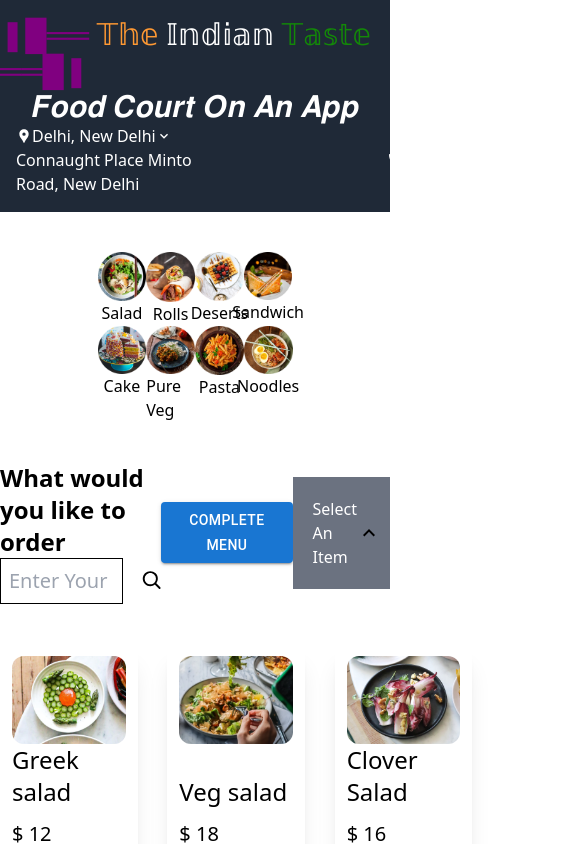
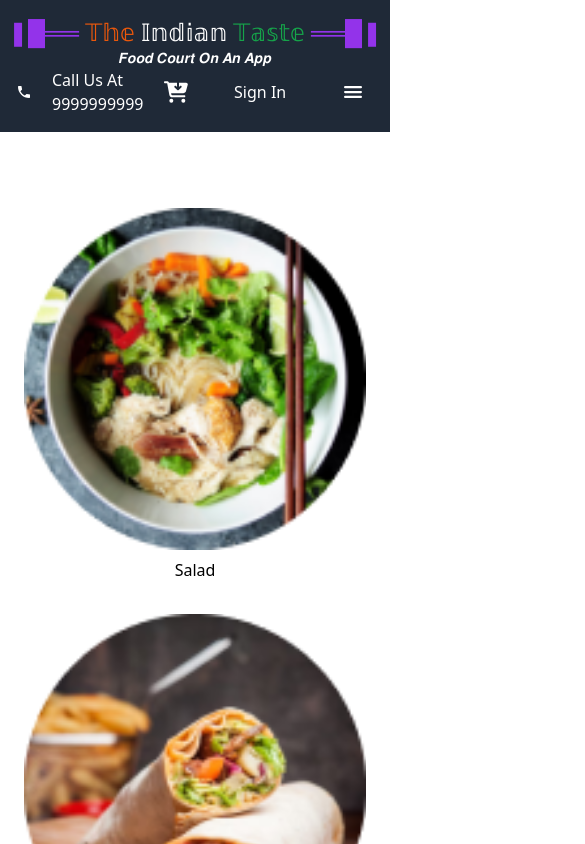
Before and after one commit to nvggupta/The-Indian-Taste, a React (Vite) app: page /menu in a window 390 px wide. Shown: the top 844 px of the page, 585 px wide, since content can reach past the window. Built offline with nearby package versions, Linux system fonts and the light colour scheme.

Commit message:
add responsive

```diff
--- a/src/App.jsx
+++ b/src/App.jsx
@@ -3,6 +3,7 @@ import Header from "./Components/Header/Header";
 import Landing from "./Components/LandingPage/Landing";
 import Login from "./Components/Login";
 import Menu from "./Components/Menu/Menu";
+import PageNoteFOund from "./Components/PageNoteFOund";
 import Signup from "./Components/Signup";
 import { BrowserRouter as Router, Route, Routes } from "react-router-dom";
 
@@ -13,10 +14,15 @@ function App() {
         <Header />
         <Routes>
           <Route path="/" element={<Landing />} />
-          <Route path="/login" element={<Login />} />
-          <Route path="/signup" element={<Signup />} />
-          <Route path="/menu" element={<Menu />}></Route>
+          <Route path="/login" element={<Login />}>
+
+
+          </Route>
+          <Route path="/signup" element={<Signup />}>
+          </Route>
+          <Route path="menu" element={<Menu />}></Route>
           <Route path="/checkout" element={<Cart />}></Route>
+          <Route path="*" element={<PageNoteFOund/>}></Route>
         </Routes>
       </Router>
     </>
--- a/src/Components/Header/Header.jsx
+++ b/src/Components/Header/Header.jsx
@@ -3,81 +3,104 @@ import { MdKeyboardArrowDown } from "react-icons/md";
 import { CiSearch } from "react-icons/ci";
 import { IoMdCall } from "react-icons/io";
 import { FaCartArrowDown } from "react-icons/fa6";
+import { IoIosLogOut } from "react-icons/io";
 import { IoMenu } from "react-icons/io5";
 import { Link } from "react-router-dom";
-import { useEffect, useState } from "react";
+import { useEffect, useState, useRef } from "react";
 import { doc, getDoc } from "firebase/firestore";
 import { auth, db } from "../FireBase/firebase";
+import { RxCross2 } from "react-icons/rx";
 
 function Header() {
-  const [profileData, setProfileData] = useState(null);
-
-  // useEffect(() => {
-  //   const fetchUserDetails = async () => {
-  //     const user = auth.currentUser;
-  //     if (user) {
-  //       const userDocRef = doc(db, "users", user.uid);
-  //       const userDoc = await getDoc(userDocRef);
-  //       if (userDoc.exists()) {
-  //         setProfileData(userDoc.data());
-  //       } else {
-  //         console.log("No Data");
-  //       }
-  //     }
-  //   };
-
-  //   fetchUserDetails();
-  // }, []);
-  useEffect(()=>{
-    setProfileData(localStorage.getItem("name"));
-  },[])
+  const [profileData, setProfileData] = useState(
+    localStorage.getItem("user") || false
+  );
+  const humBurgerRef = useRef(null);
+  const handleHumburgerMenu = () => {
+    humBurgerRef.current.style.display = "none";
+  };
+  const openHumbburgerMenu = () => {
+    humBurgerRef.current.style.display = "block";
+  };
 
   return (
     <>
-      <div className="bg-gray-800 pb-4 pt-4">
-        <Link to={'/'}>
-          <div className="flex flex-col items-center text-3xl">
-            <h3 style={{ color: "#800080" }}>
-              ❚█══<span style={{ color: "#ff9933" }}> 𝕋𝕙𝕖</span>
-              <span style={{ color: "#ffffff" }}> 𝕀𝕟𝕕𝕚𝕒𝕟</span>
-              <span style={{ color: "#138808" }}> 𝕋𝕒𝕤𝕥𝕖</span> ══█❚
+      <div className="h-40">
+        <div className="fixed top-0 z-50 w-full bg-gray-800 pb-4 pt-4">
+          <Link to={"/"}>
+            <div className="flex flex-col items-center text-2xl sm:text-3xl">
+              <h3 className="text-center">
+                <span className="text-purple-600">❚█══</span>
+                <span className="text-orange-600"> 𝕋𝕙𝕖</span>
+                <span className="text-white"> 𝕀𝕟𝕕𝕚𝕒𝕟</span>
+                <span className="text-green-600"> 𝕋𝕒𝕤𝕥𝕖</span>
+                <span className="text-purple-600"> ══█❚</span>
               </h3>
-            <span style={{ color: "#fff" }}>𝑭𝒐𝒐𝒅 𝑪𝒐𝒖𝒓𝒕 𝑶𝒏 𝑨𝒏 𝑨𝒑𝒑</span>
+              <span className="text-white text-sm sm:text-base">𝑭𝒐𝒐𝒅 𝑪𝒐𝒖𝒓𝒕 𝑶𝒏 𝑨𝒏 𝑨𝒑𝒑</span>
             </div>
           </Link>
           <div className="flex justify-between items-center px-4">
-          <div className="w-1/2">
-            <div className="flex flex-wrap items-center text-white">
+            <div className="hidden sm:flex sm:w-1/2">
+              <div className="flex items-center text-white">
                 <MdLocationPin />
                 <h4>Delhi, New Delhi</h4>
                 <MdKeyboardArrowDown />
               </div>
-            <p className="text-white">Connaught Place Minto Road, New Delhi</p>
+              <p className="text-white">
+                Connaught Place Minto Road, New Delhi
+              </p>
             </div>
-          <div className="flex justify-around items-center w-1/2">
-            <div className="ms-48 flex justify-around items-center w-1/3">
+            <div className="flex justify-around items-center w-full sm:w-1/2">
               <div className="flex items-center justify-center gap-5 text-white">
                 <IoMdCall />
                 <div>
                   <p>Call Us At</p>
                   <p>9999999999</p>
                 </div>
-                <CiSearch className="text-2xl" />
-               <Link to={"/checkout"}> <FaCartArrowDown className="text-2xl" /></Link>
+                <Link to={"/checkout"}>
+                  <FaCartArrowDown className="text-2xl" />
+                </Link>
               </div>
-              <div className="vertical-row mx-4 h-10 border-l border-white"></div>
               <div className="flex items-center justify-around flex-1">
-                <Link to={'/Login'}>
-                  <div className="Sign-in text-white flex items-center justify-around w-1/3">
-                    <div className="profile">
-                      <img src="" alt="profile" />
-                    </div>
-                    <span>{profileData ? profileData : "Sign In"}</span>
+                <Link to={"/Login"}>
+                  <div className="Sign-in text-white flex items-center justify-around">
+                    <span>
+                      {profileData ? profileData.slice(0, 2) : "Sign In"}
+                    </span>
                   </div>
                 </Link>
-                <div className="vertical-row mx-4 h-10 border-l border-white"></div>
-                <div className="flex justify-center">
-                  <IoMenu className="text-2xl text-white" />
+                <IoMenu
+                  className="text-2xl text-white cursor-pointer sm:hidden"
+                  onClick={openHumbburgerMenu}
+                />
+              </div>
+            </div>
+          </div>
+          <div
+            className="absolute z-50 right-2 bg-slate-100 h-[50vh] top-16 w-full sm:w-1/5 hidden p-5"
+            ref={humBurgerRef}
+          >
+            <div className="flex flex-col gap-5 h-full w-full">
+              <RxCross2
+                onClick={handleHumburgerMenu}
+                className="text-2xl self-end cursor-pointer"
+              />
+              <div className="flex items-center gap-5 text-xl cursor-pointer hover:bg-gray-200 p-2 rounded-md">
+                <IoIosLogOut />
+                <p>Log Out</p>
+              </div>
+              <div className="flex flex-col gap-5 text-xl">
+                <div className="flex items-center gap-5 cursor-pointer hover:bg-gray-200 p-2 rounded-md">
+                  <MdLocationPin />
+                  <p>Location</p>
+                </div>
+                <div className="flex items-center gap-5 cursor-pointer hover:bg-gray-200 p-2 rounded-md">
+                  <CiSearch />
+                  <p>Search</p>
+                </div>
+                <div className="flex items-center gap-5 cursor-pointer hover:bg-gray-200 p-2 rounded-md">
+                  <FaCartArrowDown />
+                  <p>Cart</p>
                 </div>
               </div>
             </div>
--- a/src/Components/Login.jsx
+++ b/src/Components/Login.jsx
@@ -25,6 +25,7 @@ function Login() {
          await updateProfile(user , {
           displayName: values.name,
         })
+        localStorage.setItem("user",values.email);
         navigate('/')
       })
       .catch(err => setErrorMessage(err.message));
--- a/src/Components/Menu/Menu.jsx
+++ b/src/Components/Menu/Menu.jsx
@@ -3,34 +3,50 @@ import MenuList from "./MenuList";
 import Dropdown from "../Dropdown/Dropdown";
 import { CgSearch } from "react-icons/cg";
 import { useSelector } from "react-redux";
-import Button from '@mui/material/Button';
+import Button from "@mui/material/Button";
 import { useDispatch } from "react-redux";
 import { filterItmes } from "../MenuSlice/MenuSlice";
+
 function Menu() {
-    const Food = useSelector(state=>state.Menu[0].foodItems);
-    const Menu = useSelector(state=>state.Menu[0].menu_list);
-    const dispatch = useDispatch()
+  const Food = useSelector((state) => state.Menu[0].foodItems);
+  const Menu = useSelector((state) => state.Menu[0].menu_list);
+  const dispatch = useDispatch();
+
   return (
-    <div className="flex flex-col items-center gap-10 mt-10">
-      <div className="flex flex-wrap w-1/2">
+    <div className="flex flex-col items-center gap-10 mt-10 px-4">
+      <div className="flex flex-wrap justify-center w-full lg:w-1/2 gap-4">
         {Menu.map((elem) => (
-          <MenuList name={elem.menu_name} pics={elem.menu_image} />
+          <MenuList key={elem.menu_name} name={elem.menu_name} pics={elem.menu_image} />
         ))}
       </div>
-      <div className="w-full flex justify-around items-center ">
-        <div className="flex flex-col w-1/2">
-          <h1 className="font-[600] text-2xl">What would you like to order</h1>
-          <div className="flex items-center gap-4 ">
-            <input type="text" className="border border-black w-4/5 text-xl p-2" placeholder="Enter Your Dish" onChange={(e)=>dispatch(filterItmes(e.target.value))}></input>
-            <CgSearch className="text-2xl"/>
+      <div className="w-full flex flex-col lg:flex-row justify-around items-center gap-6 lg:gap-0">
+        <div className="flex flex-col w-full lg:w-1/2">
+          <h1 className="font-semibold text-2xl">What would you like to order</h1>
+          <div className="flex items-center gap-4 mt-2">
+            <input
+              type="text"
+              className="border border-black w-full text-xl p-2"
+              placeholder="Enter Your Dish"
+              onChange={(e) => dispatch(filterItmes(e.target.value))}
+            />
+            <CgSearch className="text-2xl" />
           </div>
         </div>
-        <Button variant="contained" onClick={()=>dispatch(filterItmes("reset"))}>Complete Menu</Button>
+        <Button variant="contained" onClick={() => dispatch(filterItmes("reset"))}>
+          Complete Menu
+        </Button>
         <Dropdown />
       </div>
-      <div className="grid grid-cols-3 gap-28">
+      <div className="grid grid-cols-1 sm:grid-cols-2 lg:grid-cols-3 gap-6 lg:gap-10 w-full px-4">
         {Food.map((elem) => (
-          <MenuCard id={elem._id} name={elem.name} pics={elem.image} price={elem.price} quantity={elem.quantity} />
+          <MenuCard
+            key={elem._id}
+            id={elem._id}
+            name={elem.name}
+            pics={elem.image}
+            price={elem.price}
+            quantity={elem.quantity}
+          />
         ))}
       </div>
     </div>
--- a/src/Components/Menu/MenuCard.jsx
+++ b/src/Components/Menu/MenuCard.jsx
@@ -1,39 +1,52 @@
-import Button from '@mui/material/Button';
-import { useDispatch } from 'react-redux';
-import { Link } from 'react-router-dom';
-import { increaseQuantity,decreaseQuantity } from '../MenuSlice/MenuSlice';
-function MenuCard({id , name , price , pics , quantity}) {
- const dispatch = useDispatch();
+import Button from "@mui/material/Button";
+import { useDispatch } from "react-redux";
+import { Link } from "react-router-dom";
+import { increaseQuantity, decreaseQuantity } from "../MenuSlice/MenuSlice";
+
+function MenuCard({ id, name, price, pics, quantity }) {
+  const dispatch = useDispatch();
   return (
-    <div className="flex flex-col justify-between  p-3 rounded-xl shadow-xl w-fit ">
-      <div className="">
-        <img className='rounded-xl' src={pics} rel="pics"/>
+    <div className="flex flex-col justify-between p-3 rounded-xl shadow-xl w-full sm:w-80 bg-white">
+      <div>
+        <img className="rounded-xl w-full" src={pics} alt="pics" />
       </div>
-      <div className="flex flex-col gap-3">
-        <p className="text-2xl">{name}</p>
+      <div className="flex flex-col gap-3 mt-3">
+        <p className="text-2xl font-semibold">{name}</p>
         <p className="text-xl">$ {price}</p>
-        <div className="flex gap-4">
+        <div className="flex gap-4 text-sm">
           <p>Free Delivery</p>
           <p>15-30 mins</p>
         </div>
         <div className="flex flex-col gap-5 justify-between">
-        {(quantity!=0) ? <ADDItems id={id} quantity={quantity}/>  : <Button onClick={()=>dispatch(increaseQuantity(id))} variant="contained">Add To Cart</Button>}
-          <Link  to={'/checkout'}><Button variant="contained">Go TO Cart</Button></Link>
+          {quantity !== 0 ? (
+            <ADDItems id={id} quantity={quantity} />
+          ) : (
+            <Button onClick={() => dispatch(increaseQuantity(id))} variant="contained">
+              Add To Cart
+            </Button>
+          )}
+          <Link to={"/checkout"}>
+            <Button variant="contained">Go TO Cart</Button>
+          </Link>
         </div>
       </div>
     </div>
   );
 }
-export function ADDItems({quantity,id}){
-  const dispatch = useDispatch()
-  return(
-    <>
-    <div  className='flex justify-between items-center'>
-    <Button onClick={()=>dispatch(decreaseQuantity(id))} variant="contained">sub</Button>
+
+export function ADDItems({ quantity, id }) {
+  const dispatch = useDispatch();
+  return (
+    <div className="flex justify-between items-center">
+      <Button onClick={() => dispatch(decreaseQuantity(id))} variant="contained">
+        Sub
+      </Button>
       <p>{quantity}</p>
-    <Button onClick={()=>dispatch(increaseQuantity(id))} variant="contained">Add</Button>
-      </div>
-    </>
-  )
+      <Button onClick={() => dispatch(increaseQuantity(id))} variant="contained">
+        Add
+      </Button>
+    </div>
+  );
 }
+
 export default MenuCard;
--- a/src/Components/Menu/MenuList.jsx
+++ b/src/Components/Menu/MenuList.jsx
@@ -1,12 +1,10 @@
-
-
-function MenuList({pics , name}) {
+function MenuList({ pics, name }) {
   return (
-    <div className="flex flex-col items-center w-1/4">
-      <img src = {pics}/>
-      <p>{name}</p>
+    <div className="flex flex-col items-center w-full sm:w-1/3 lg:w-1/4 p-2">
+      <img className="w-full h-auto rounded-lg" src={pics} alt={name} />
+      <p className="mt-2 text-center font-medium">{name}</p>
     </div>
-  )
+  );
 }
 
-export default MenuList
+export default MenuList;
--- /dev/null
+++ b/src/Components/PageNoteFOund.jsx
@@ -0,0 +1,11 @@
+import React from 'react'
+
+function PageNoteFOund() {
+  return (
+    <div>
+      404-Page Not Found
+    </div>
+  )
+}
+
+export default PageNoteFOund
```
Also changed, not shown: src/Components/Cart/Cart.jsx (+69 -12 lines), src/Components/Cart/CartList.jsx (+32 -12 lines), src/Components/LandingPage/Landing.jsx (+26 -12 lines), src/index.css (+26 -0 lines), 2 other files (tests, documents, lock files or other folders). Lines whose indentation alone changed are shown as unchanged.
